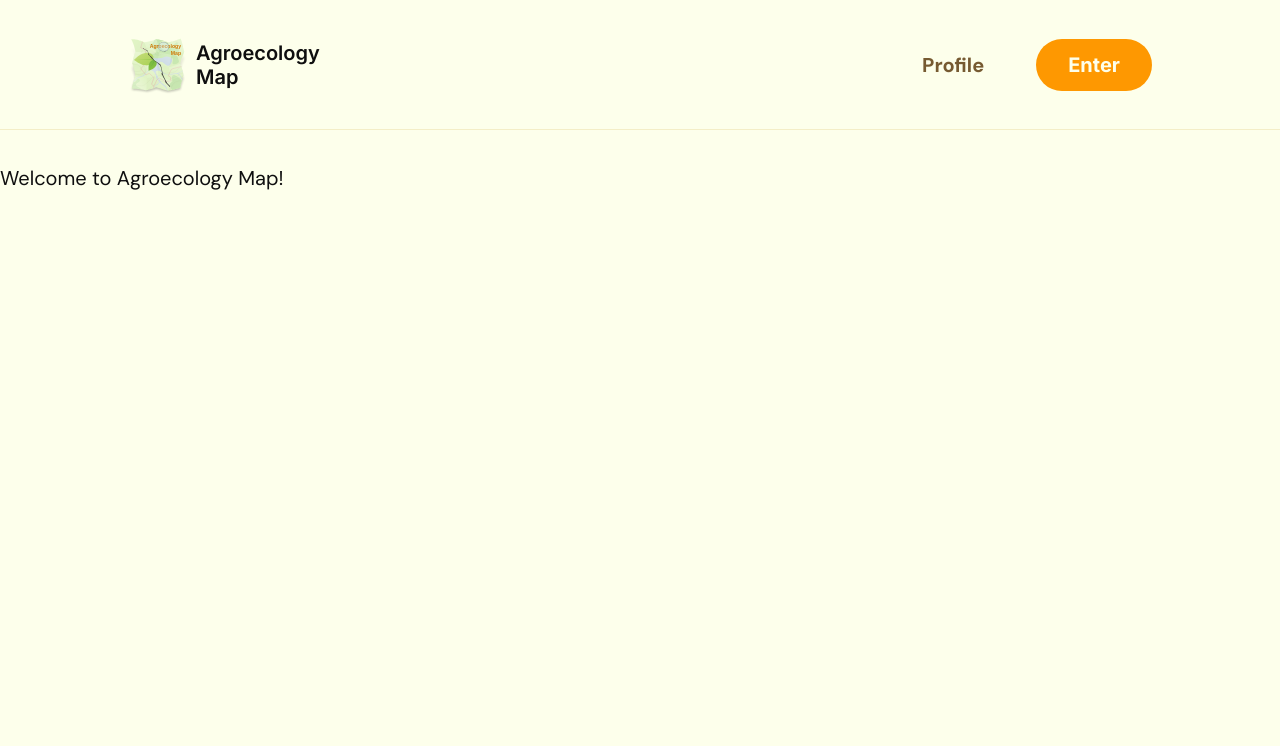
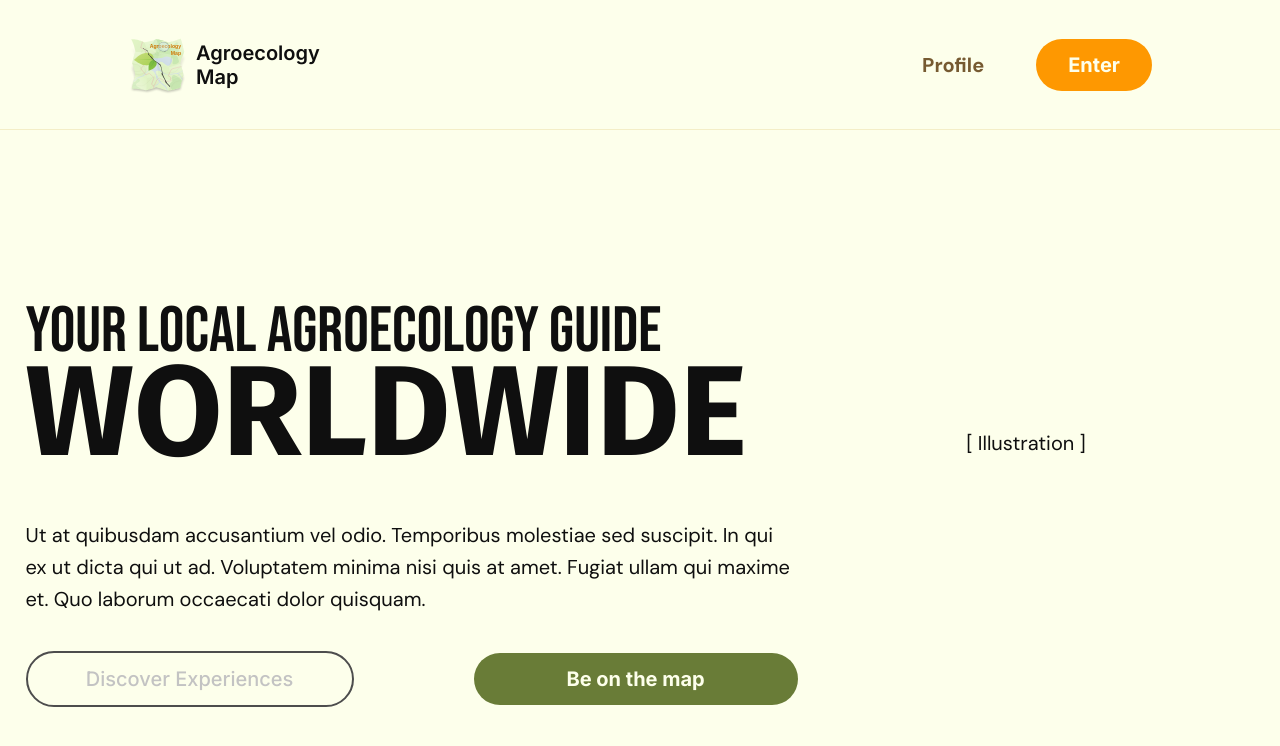
Before and after one commit to marcelo-soares-souza/Agroecology-Map-Frontend, a React (Vite) app: page / in a window 1280 px wide. Shown: the top 746 px of the page. Built offline with nearby package versions, Linux system fonts and the light colour scheme.

Commit message:
feat + styles: homepage initial structure + css module

```diff
--- a/src/i18n/locales/en-us.tsx
+++ b/src/i18n/locales/en-us.tsx
@@ -6,7 +6,11 @@ export default {
       profile: "Profile"
     },
     home: {
-      about: "Welcome to Agroecology Map!"
+      titleLine1: "Your local agroecology guide",
+      titleLine2: "Worldwide",
+      about: "Welcome to Agroecology Map!",
+      discoverCTA: "Discover Experiences",
+      registerCTA: "Be on the map"
     },
     form: {
       submit: "Submit"
--- a/src/index.css
+++ b/src/index.css
@@ -18,6 +18,8 @@
     Verdana,
     sans-serif;
   --font-heading: 'Inter', 'Open Sans', "DM Sans", Ubuntu, Verdana, sans-serif;
+  --font-super: 'Bebas Neue', sans-serif;
+  --font-title: 'Fira Sans', 'Inter', sans-serif;
   min-height: 100vh;
   font-size: 20px;
   line-height: 32px;
@@ -152,6 +154,25 @@ button:disabled {
   color: var(--background);
 }
 
+.btn-highlight-2 {
+  background-color: var(--highlight-2-dark);
+  color: var(--background);
+  font-weight: 700;
+  border: none;
+  transition: all linear 120ms;
+  box-shadow: 0 0 0 var(--neutral-light);
+}
+
+.btn-highlight-2:hover {
+  transform: scale(103%);
+  color: var(--background);
+  box-shadow: 0 0 18px var(--neutral-light);
+}
+
+.btn-long {
+  min-width: 13rem;
+}
+
 input {
   display: flex;
   margin: var(--space-2) 0;
--- /dev/null
+++ b/src/pages/Home.module.css
@@ -0,0 +1,20 @@
+.superTitle {
+  margin-top: 20%;
+  font-size: 3.2rem;
+  font-family: var(--font-super);
+}
+
+.title {
+  line-height: 1;
+  font-size: 6.4rem;
+  text-transform: uppercase;
+  font-family: var(--font-title);
+  letter-spacing: -5;
+}
+
+.ctaButtonsContainer {
+  display: flex;
+  align-items: center;
+  justify-content: start;
+  gap: 6rem;
+}
--- a/src/pages/Home.tsx
+++ b/src/pages/Home.tsx
@@ -1,10 +1,38 @@
+import { Link } from "react-router-dom";
 import Translator from "../components/i18n/Translator";
+import classes from "./Home.module.css";
 
 const Home = () => {
   return (
-    <p>
-      <Translator path="home.about" />
-    </p>
+    <div className="grid-container">
+      <div className="two-columns">
+        <div>
+          <h1 className={classes.superTitle}>
+            <Translator path="home.titleLine1" />
+            <br />
+            <span className={classes.title}>
+              <Translator path="home.titleLine2" />
+            </span>
+          </h1>
+          <p data-testid="subtitle">
+            {
+              "Ut at quibusdam accusantium vel odio. Temporibus molestiae sed suscipit. In qui ex ut dicta qui ut ad. Voluptatem minima nisi quis at amet. Fugiat ullam qui maxime et. Quo laborum occaecati dolor quisquam."
+            }
+          </p>
+          <div className={classes.ctaButtonsContainer}>
+            <Link to={"/"}>
+              <button className="btn-long">Discover Experiences</button>
+            </Link>
+            <Link to={"/register"}>
+              <button className="btn-long btn-highlight-2">
+                Be on the map
+              </button>
+            </Link>
+          </div>
+        </div>
+        <div className="contain-center">[ Illustration ]</div>
+      </div>
+    </div>
   );
 };
 
```
Also changed, not shown: 1 other file (tests, documents, lock files or other folders).
